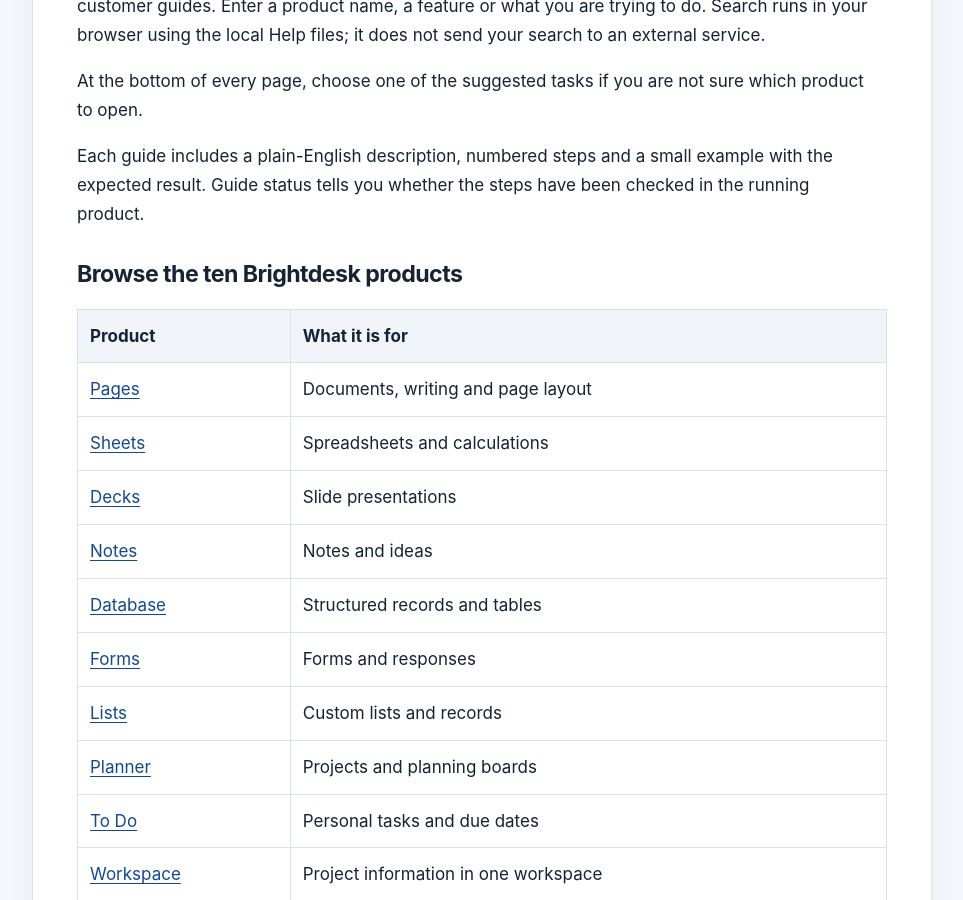
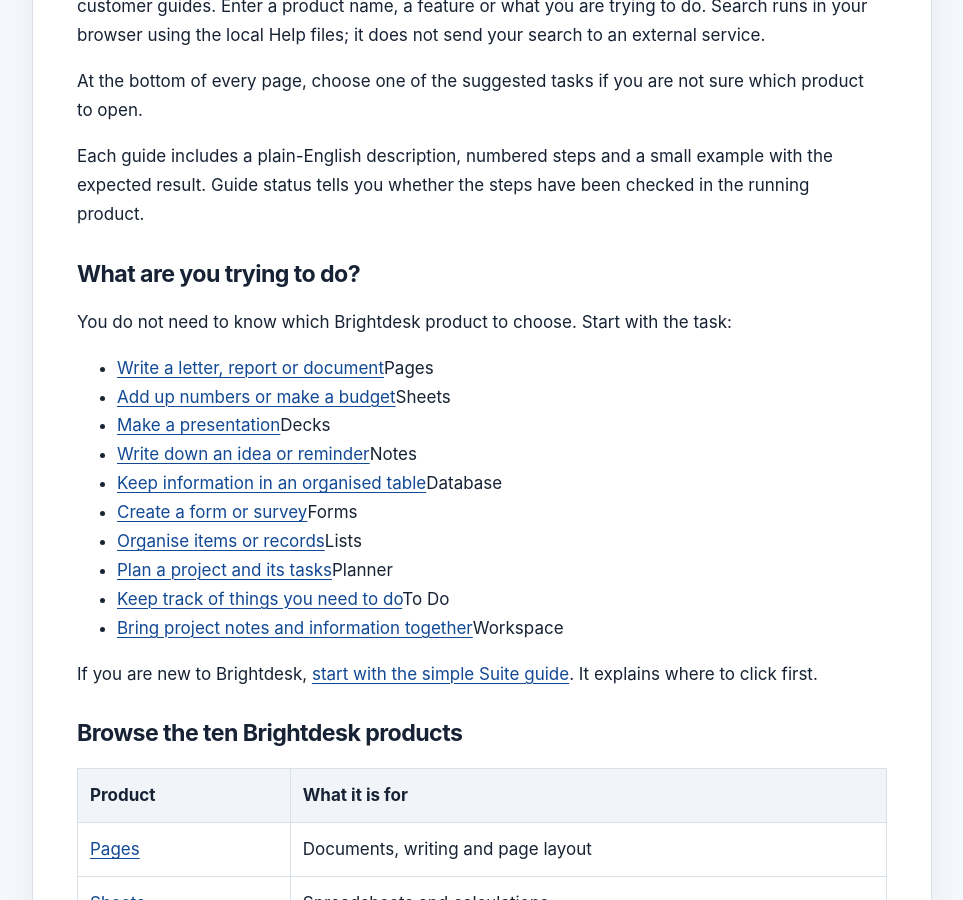
Before and after one commit to conz20/Brightdesk-Wiki, a Jekyll site: the page built from docs/index.md, in a window 1280 px wide and 900 px high, scrolled down 812 px. Shown: the whole window, without its empty margins (158-1121 px from the left). Built offline with Jekyll 4.4.1, drawn with Linux system fonts in a browser that asks for light colours.

Commit message:
feat(help): add task-first product suggestions to homepage

```diff
--- a/docs/index.md
+++ b/docs/index.md
@@ -20,6 +20,25 @@ Use the search field at the top of this page to search the instructions and exam
 At the bottom of every page, choose one of the suggested tasks if you are not sure which product to open.
 
 Each guide includes a plain-English description, numbered steps and a small example with the expected result. Guide status tells you whether the steps have been checked in the running product.
+## What are you trying to do?
+
+You do not need to know which Brightdesk product to choose. Start with the task:
+
+<ul class="task-grid">
+  <li><a href="products/pages.html">Write a letter, report or document</a><span>Pages</span></li>
+  <li><a href="products/sheets.html">Add up numbers or make a budget</a><span>Sheets</span></li>
+  <li><a href="products/decks.html">Make a presentation</a><span>Decks</span></li>
+  <li><a href="products/notes.html">Write down an idea or reminder</a><span>Notes</span></li>
+  <li><a href="products/database.html">Keep information in an organised table</a><span>Database</span></li>
+  <li><a href="products/forms.html">Create a form or survey</a><span>Forms</span></li>
+  <li><a href="products/lists.html">Organise items or records</a><span>Lists</span></li>
+  <li><a href="products/planner.html">Plan a project and its tasks</a><span>Planner</span></li>
+  <li><a href="products/to-do.html">Keep track of things you need to do</a><span>To Do</span></li>
+  <li><a href="products/workspace.html">Bring project notes and information together</a><span>Workspace</span></li>
+</ul>
+
+If you are new to Brightdesk, [start with the simple Suite guide](customer-start-here.html). It explains where to click first.
+
 ## Browse the ten Brightdesk products
 
 | Product | What it is for |
```
